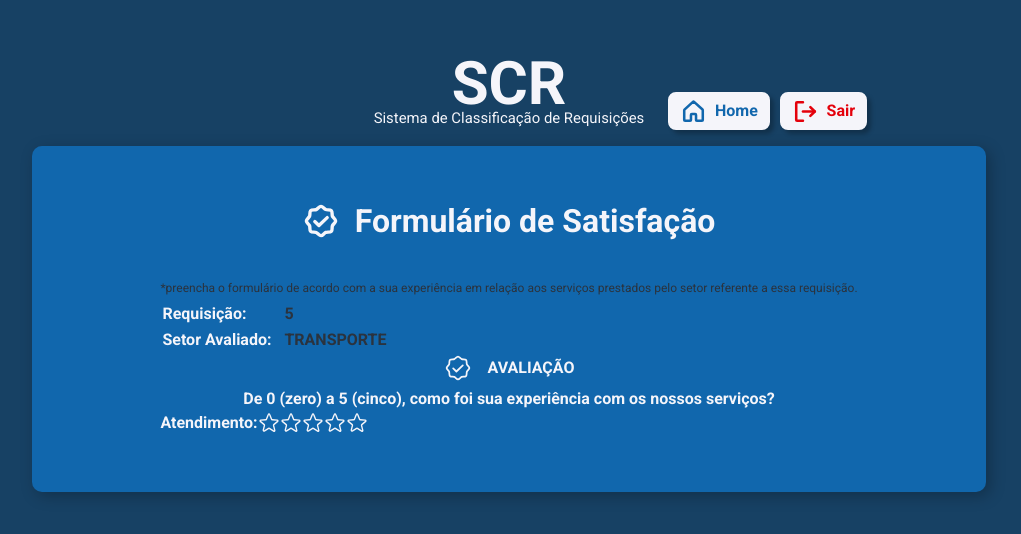
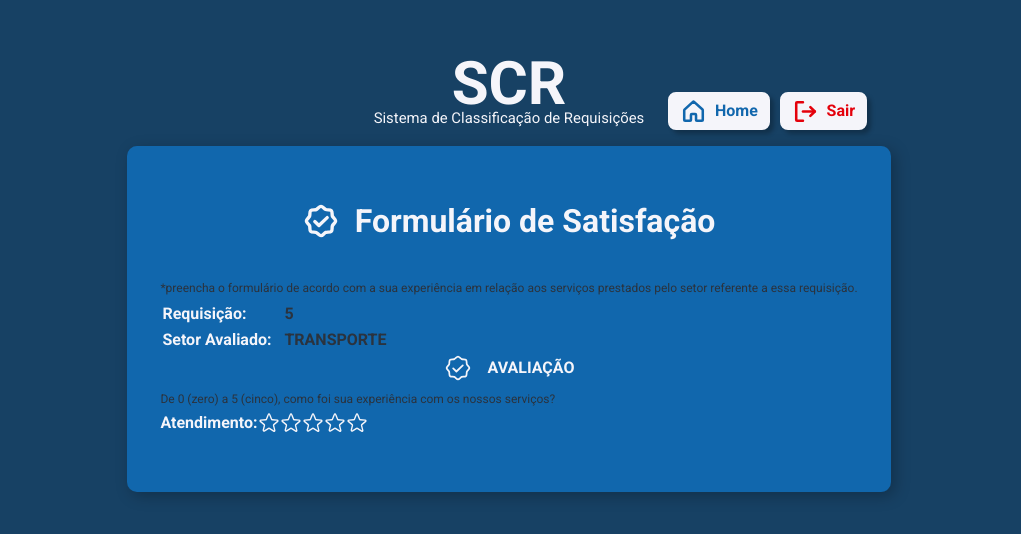
Before and after one commit to Jonatas-JS/SCR-Sistema-de-Classificacao-de-Requisicao, a React (Vite) app: page /form-page in a window 1280 px wide. Shown: the part 108-642 px from the top of the page, without its empty margins (131-1152 px from the left). Built offline with nearby package versions, Linux system fonts and the light colour scheme.

Commit message:
creating stars selection

```diff
--- a/src/pages/form/FormPage.jsx
+++ b/src/pages/form/FormPage.jsx
@@ -5,6 +5,17 @@ import { TitleLayer } from '../../components/TitleLayer';
 import { HeaderLayer } from '../../components/HeaderLayer'
 
 function FormPage() {
+
+  let starSelected = false
+
+  function selectStars() {
+    if (starSelected === false) {
+      console.log(starSelected = true)
+    } else {
+      console.log(starSelected = false)
+    }
+  }
+
   return (
     <div>
         <TitleLayer />
@@ -41,11 +52,11 @@ function FormPage() {
             <p>De 0 (zero) a 5 (cinco), como foi sua experiência com os nossos serviços?</p>
             <div className={styles.formAvaliations}>
               <label>Atendimento: </label>
-              <Star size={22} />
-              <Star size={22} />
-              <Star size={22} />
-              <Star size={22} />
-              <Star size={22} />
+              <Star size={22} onClick={selectStars} className={styles.starSelected}/>
+              <Star size={22} onClick={selectStars} className={styles.starSelected}/>
+              <Star size={22} onClick={selectStars} className={styles.starSelected}/>
+              <Star size={22} onClick={selectStars} className={styles.starSelected}/>
+              <Star size={22} onClick={selectStars} className={styles.starSelected}/>
             </div>
           </div>
         </div>
--- a/src/pages/form/FormPage.module.css
+++ b/src/pages/form/FormPage.module.css
@@ -1,14 +1,16 @@
 .container {
   min-width: 710px;
-  padding: 3.56rem 8rem;
+  padding: 3.56rem 2.12rem;
   background-color: var(--blue-300);
   box-shadow: 4px 4px 15px rgba(0, 0, 0, 0.25);
   border-radius: .62rem;
 }
-.formHeader p {
+.formHeader p, .formAvaliacao p {
   color: var(--blue-500);
   font-size: .75rem;
   font-weight: 400;
+
+  text-align: left;
 }
 .formHeader table td {
   text-align: left;
```
